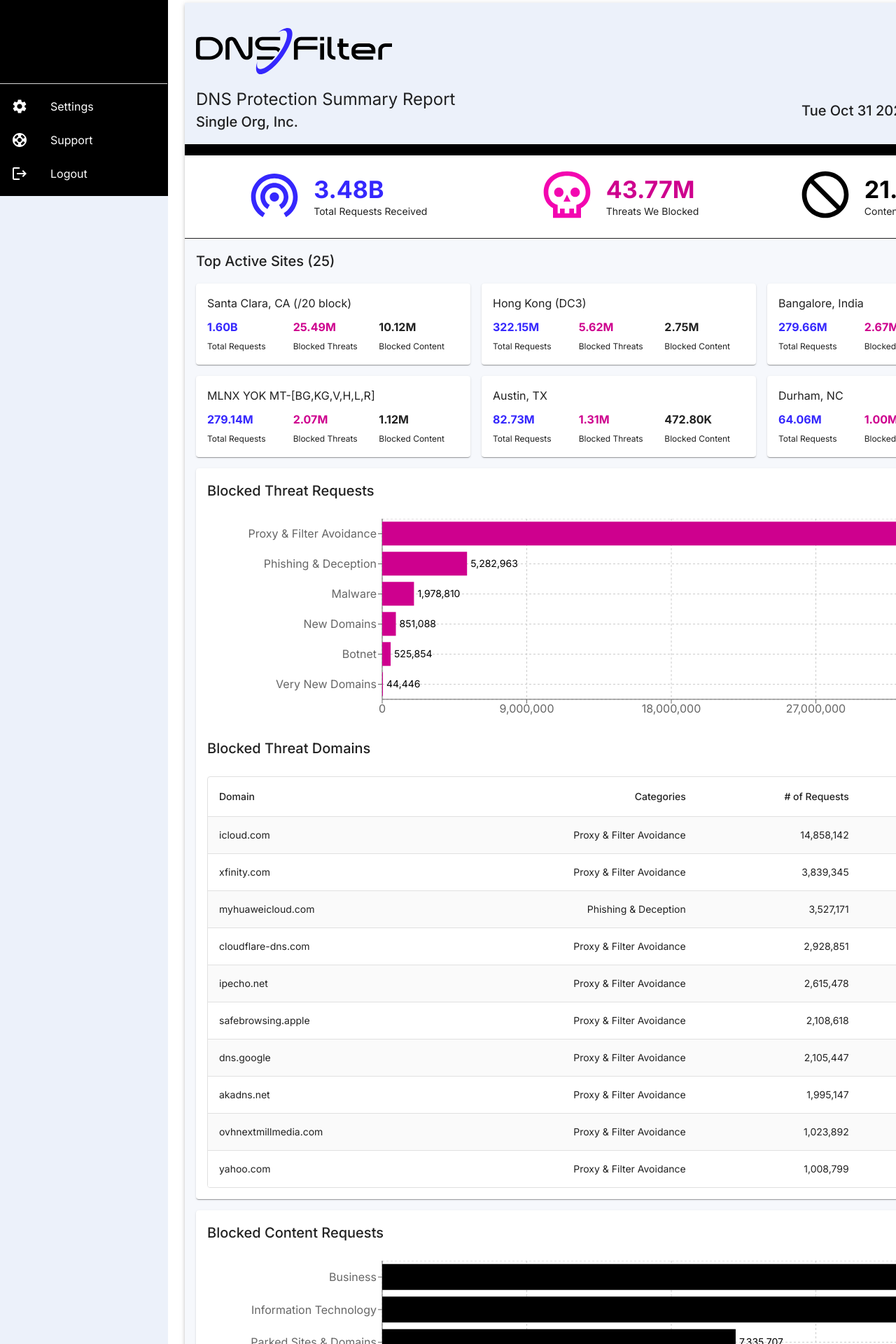
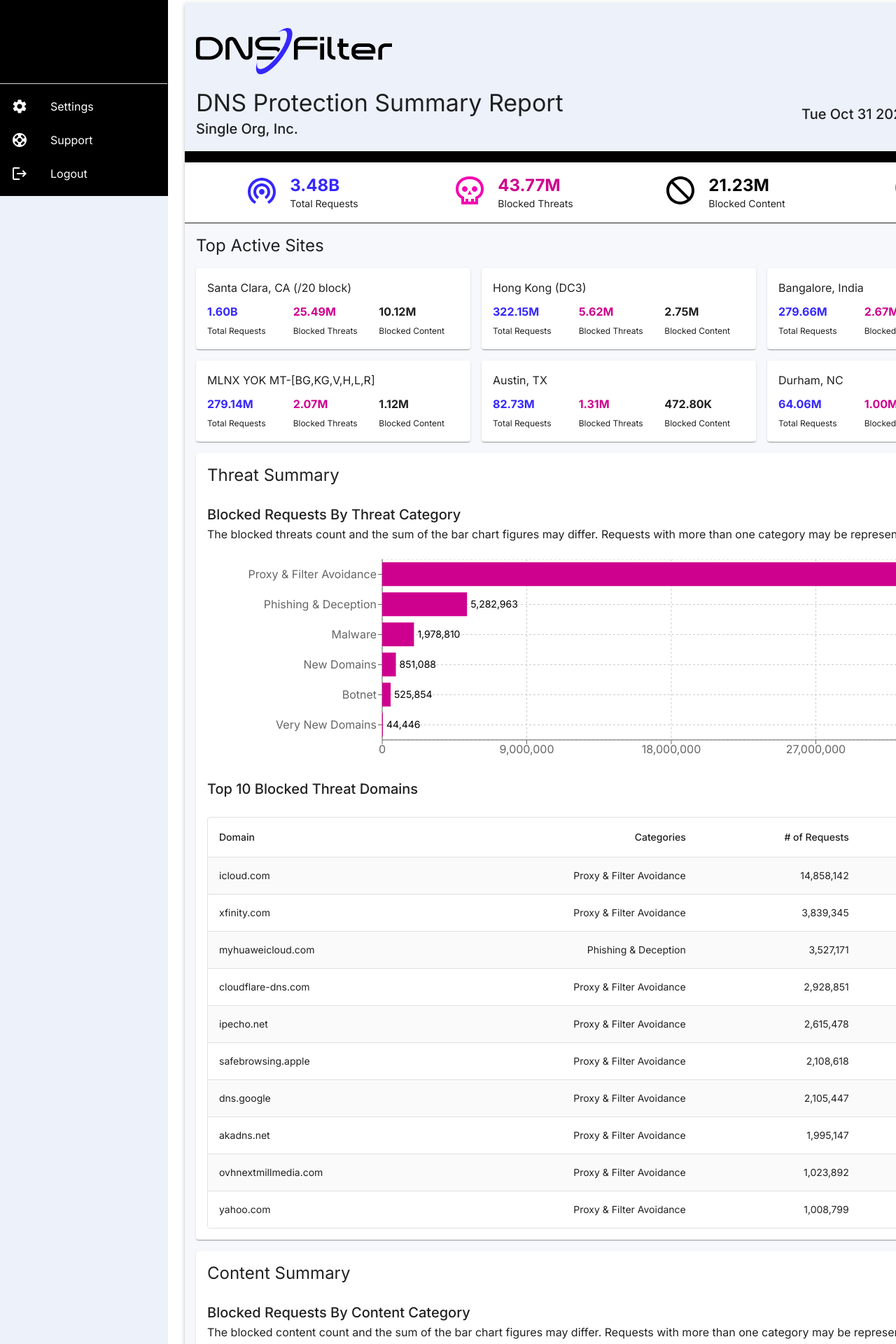
Before and after one commit to dallendnsf/advanced-filtering-log-poc, a Next.js app: page /scheduled-report in a window 1280 px wide. Shown: the part 520-2440 px from the top of the page at 70% size. Built offline with nearby package versions, Linux system fonts and the light colour scheme.

Commit message:
Design adjustment per UX feedback sync. Language updates for consistency

```diff
--- a/src/components/ScheduledReport/ActiveSiteSummary.tsx
+++ b/src/components/ScheduledReport/ActiveSiteSummary.tsx
@@ -15,9 +15,7 @@
     <>
       <Grid container alignItems="center" spacing={2}>
         <Grid item xs={12}>
-          <Typography variant="h6">
-            Top Active Sites ({topSites.length})
-          </Typography>
+          <Typography variant="h5">Top Active Sites</Typography>
         </Grid>
         {topSites.map((ts, index) => {
           if (index < 6) {
--- a/src/components/ScheduledReport/AggregateCard.tsx
+++ b/src/components/ScheduledReport/AggregateCard.tsx
@@ -1,4 +1,8 @@
-import { DoDisturbOutlined, WifiTetheringOutlined } from "@mui/icons-material";
+import {
+  DoDisturbOutlined,
+  PlaceOutlined,
+  WifiTetheringOutlined,
+} from "@mui/icons-material";
 import Image from "next/image";
 import theme from "../ThemeRegistry/theme";
 import { Grid, Typography } from "@mui/material";
@@ -7,15 +11,16 @@
 export type AggregateType =
   | "total_requests"
   | "blocked_requests"
-  | "threat_requests";
+  | "threat_requests"
+  | "sites";
 
 type Props = {
   aggregateType: AggregateType;
   requestCount: number;
 };
 
-const ICON_WIDTH = 80;
-const ICON_HEIGHT = 80;
+const ICON_WIDTH = 48;
+const ICON_HEIGHT = 48;
 
 export default function AggregateCard({ aggregateType, requestCount }: Props) {
   const content = getAggregateContent(aggregateType);
@@ -29,7 +34,7 @@
       </Grid>
       <Grid item>
         <Typography
-          variant="h4"
+          variant="h5"
           fontWeight="bold"
           sx={{ color: content.color }}
         >
@@ -55,7 +60,7 @@
           />
         ),
         color: theme.palette.primary.main,
-        label: "Total Requests Received",
+        label: "Total Requests",
       };
 
     case "threat_requests":
@@ -69,7 +74,7 @@
           />
         ),
         color: theme.palette.secondary.main,
-        label: "Threats We Blocked",
+        label: "Blocked Threats",
       };
 
     case "blocked_requests":
@@ -84,7 +89,22 @@
           />
         ),
         color: theme.palette.common.black,
-        label: "Content Requests We Blocked",
+        label: "Blocked Content",
+      };
+
+    case "sites":
+      return {
+        icon: (
+          <PlaceOutlined
+            sx={{
+              width: ICON_WIDTH,
+              height: ICON_HEIGHT,
+              color: "#238cd2",
+            }}
+          />
+        ),
+        color: "#238cd2",
+        label: "Total Sites",
       };
   }
 }
--- a/src/components/ScheduledReport/Aggregates.tsx
+++ b/src/components/ScheduledReport/Aggregates.tsx
@@ -7,14 +7,18 @@
 type Props = {
   threatSummary: boolean;
   contentSummary: boolean;
+  networkSummary: boolean;
   dataSpan: DataSpan;
   summaryData: IRequestSummary;
+  siteCount: number;
 };
 
 export default function ScheduledReportAggregates({
   threatSummary,
   contentSummary,
+  networkSummary,
   summaryData,
+  siteCount,
 }: Props) {
   return (
     <Paper
@@ -46,6 +50,12 @@
             />
           </Grid>
         )}
+
+        {networkSummary && (
+          <Grid item xs>
+            <AggregateCard aggregateType="sites" requestCount={siteCount} />
+          </Grid>
+        )}
       </Grid>
     </Paper>
   );
--- a/src/components/ScheduledReport/ContentSummaryCard.tsx
+++ b/src/components/ScheduledReport/ContentSummaryCard.tsx
@@ -29,7 +29,17 @@
           padding={theme.spacing(2)}
         >
           <Grid item xs={12}>
-            <Typography variant="h6">Blocked Content Requests</Typography>
+            <Typography variant="h5">Content Summary</Typography>
+          </Grid>
+          <Grid item xs={12}>
+            <Typography variant="h6">
+              Blocked Requests By Content Category
+            </Typography>
+            <Typography variant="body1">
+              The blocked content count and the sum of the bar chart figures may
+              differ. Requests with more than one category may be represented
+              multiple times.
+            </Typography>
           </Grid>
           <Grid item xs={12}>
             <TopCategoryBarChart
@@ -41,7 +51,7 @@
             />
           </Grid>
           <Grid item xs={12}>
-            <Typography variant="h6">Blocked Content Domains</Typography>
+            <Typography variant="h6">Top 10 Blocked Content Domains</Typography>
           </Grid>
           <Grid item xs={12}>
             <TopDomainsGrid
--- a/src/components/ScheduledReport/Header.tsx
+++ b/src/components/ScheduledReport/Header.tsx
@@ -52,7 +52,7 @@
               </Box>
             </Grid>
             <Grid item xs={6}>
-              <Typography variant="h5">
+              <Typography variant="h4">
                 DNS Protection Summary Report
               </Typography>
               <Typography variant="h6">Single Org, Inc.</Typography>
--- a/src/components/ScheduledReport/ScheduledReport.tsx
+++ b/src/components/ScheduledReport/ScheduledReport.tsx
@@ -143,6 +143,8 @@
           contentSummary={contentSummary}
           dataSpan={dataSpan}
           summaryData={summaryData}
+          networkSummary={networkSummary}
+          siteCount={topSites.length}
         />
         <ScheduledReportContent
           networkSummary={networkSummary}
--- a/src/components/ScheduledReport/ThreatSummaryCard.tsx
+++ b/src/components/ScheduledReport/ThreatSummaryCard.tsx
@@ -29,7 +29,17 @@
           padding={theme.spacing(2)}
         >
           <Grid item xs={12}>
-            <Typography variant="h6">Blocked Threat Requests</Typography>
+            <Typography variant="h5">Threat Summary</Typography>
+          </Grid>
+          <Grid item xs={12}>
+            <Typography variant="h6">
+              Blocked Requests By Threat Category
+            </Typography>
+            <Typography variant="body1">
+              The blocked threats count and the sum of the bar chart figures may
+              differ. Requests with more than one category may be represented
+              multiple times.
+            </Typography>
           </Grid>
           <Grid item xs={12}>
             <TopCategoryBarChart
@@ -41,7 +51,7 @@
             />
           </Grid>
           <Grid item xs={12}>
-            <Typography variant="h6">Blocked Threat Domains</Typography>
+            <Typography variant="h6">Top 10 Blocked Threat Domains</Typography>
           </Grid>
           <Grid item xs={12}>
             <TopDomainsGrid
```
